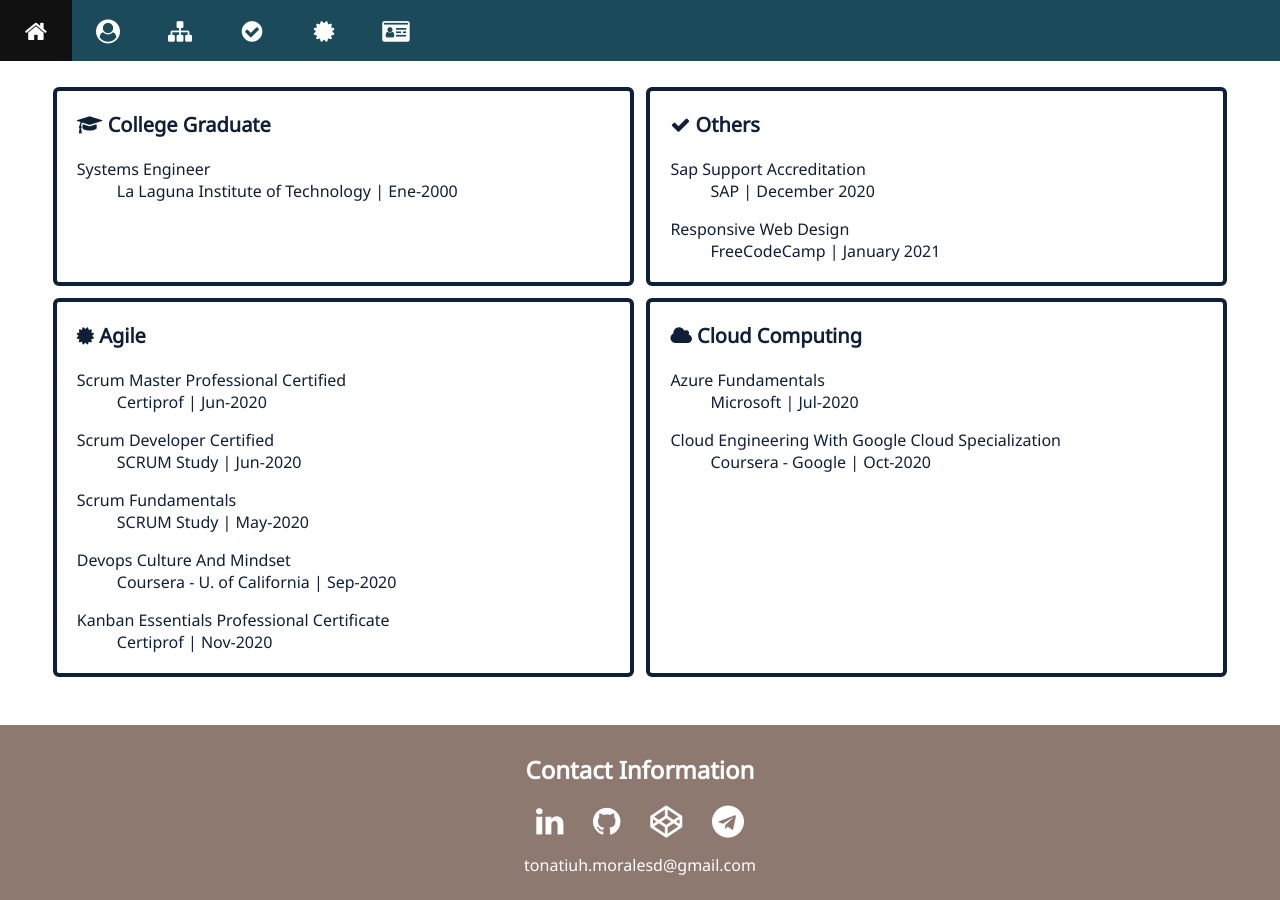
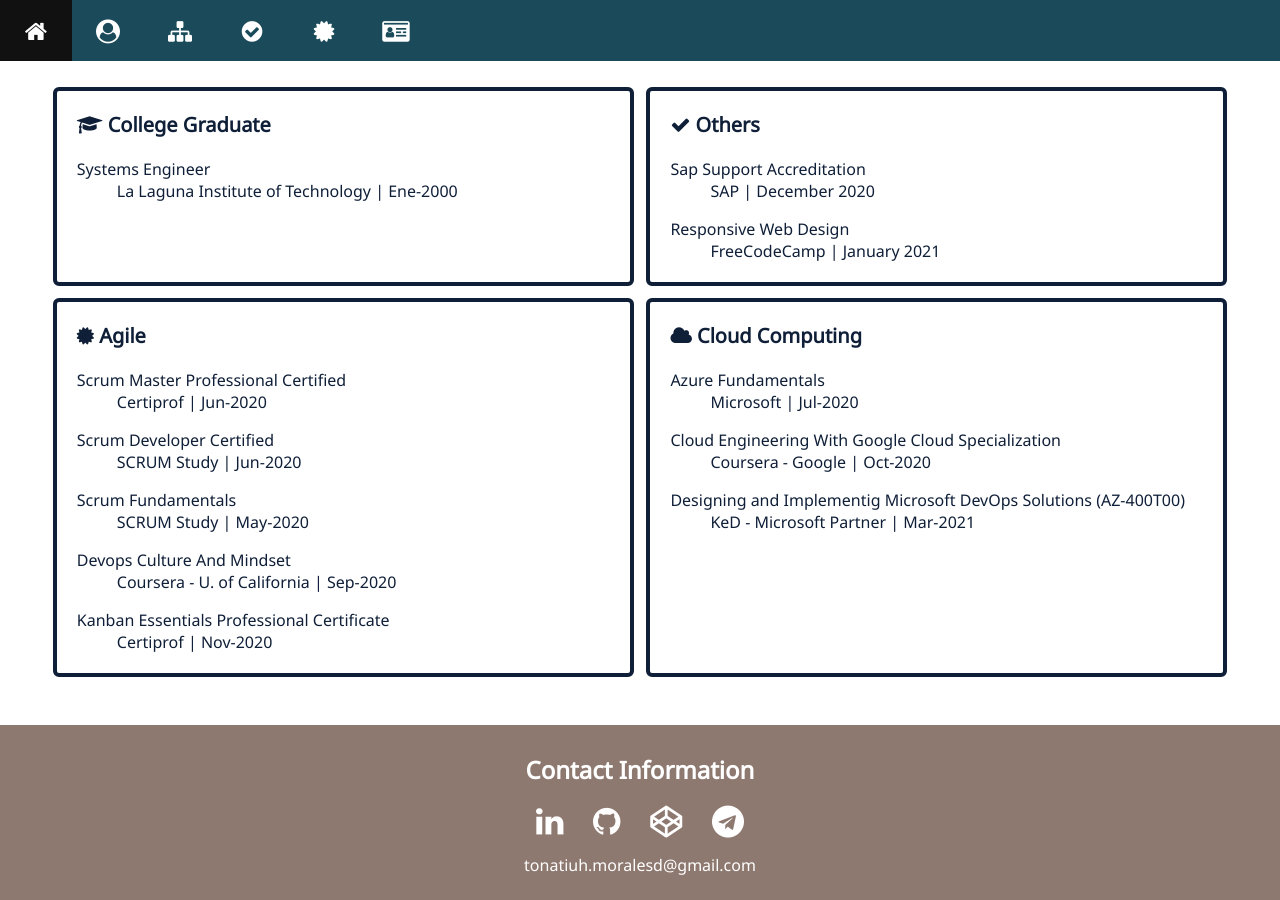
Before and after one commit to blackc0mb/blackc0mb.github.io, a Jekyll site: the page cv/index.html, which Jekyll copies as it is, in a window 1280 px wide and 900 px high, scrolled down 2469 px. Built offline with Jekyll 4.4.1, drawn with Linux system fonts in a browser that asks for light colours.

Commit message:
certification added

```diff
--- a/cv/index.html
+++ b/cv/index.html
@@ -175,6 +175,8 @@
                   <dd>Microsoft | Jul-2020</dd>
                   <dt class="style-dt">Cloud Engineering With Google Cloud Specialization</dt>
                   <dd>Coursera - Google | Oct-2020</dd>
+                  <dt class="style-dt">Designing and Implementig Microsoft DevOps Solutions (AZ-400T00)</dt>
+                  <dd>KeD - Microsoft Partner | Mar-2021</dd>
                </div>
             </div>
          </section>
```
